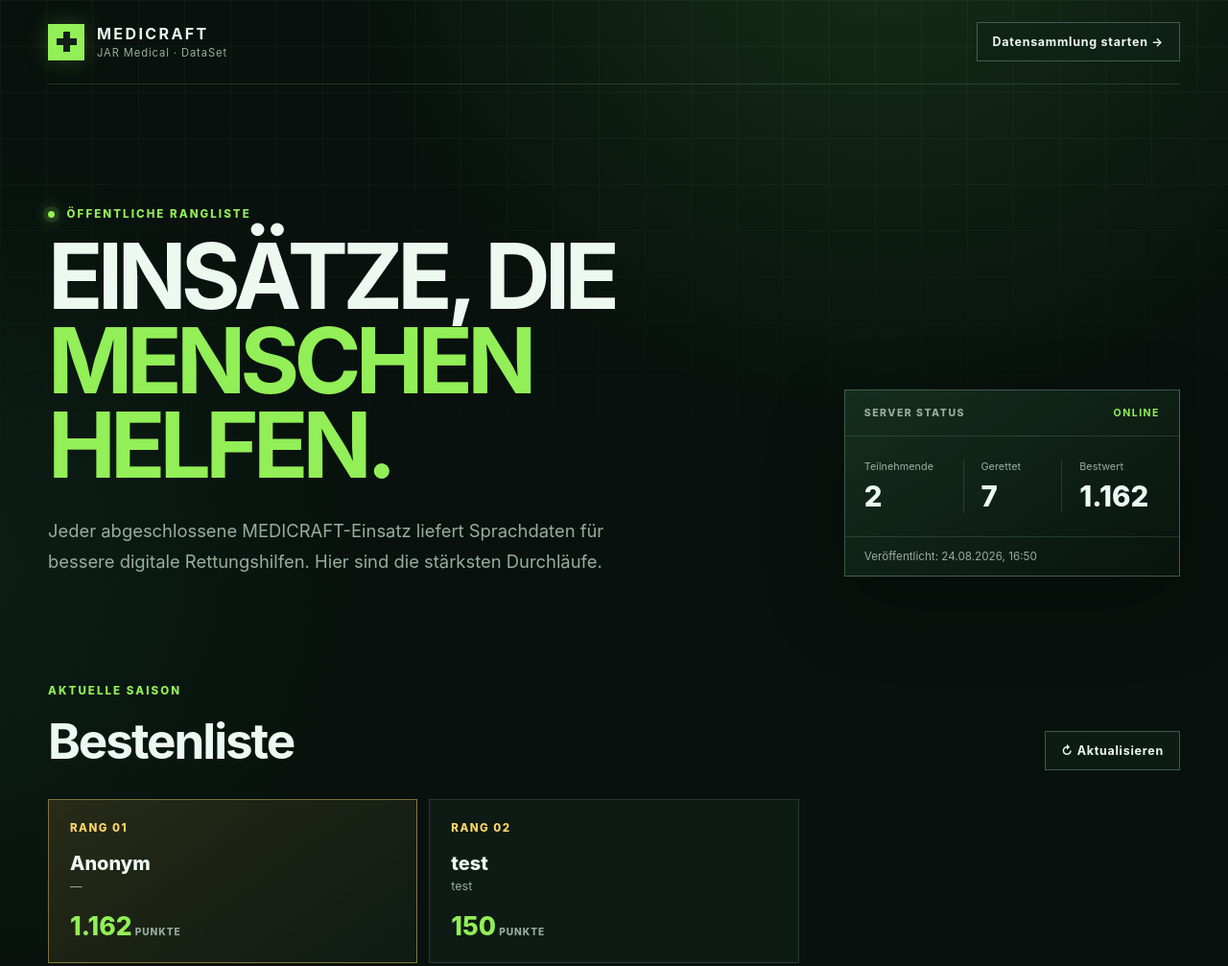
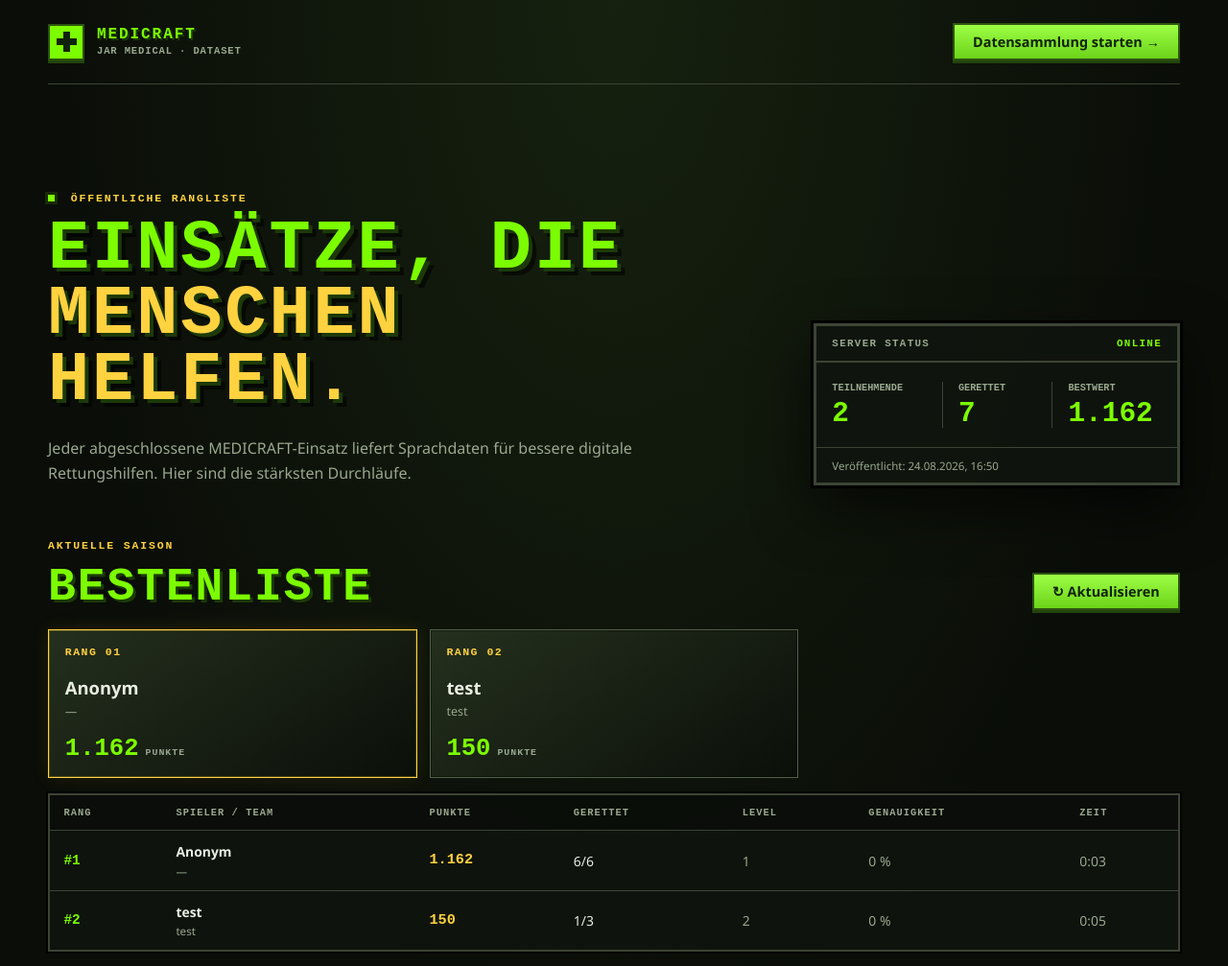
Before and after one commit to JAR-medical/jar-medical.tech, a plain HTML site: page demo/DataSet/leaderboard/index.html in a window 1280 px wide. Shown: the top 1007 px of the page at 96% size. Drawn offline with Linux system fonts and the light colour scheme.

Commit message:
Match public leaderboard to MEDICRAFT style

```diff
--- a/demo/DataSet/leaderboard/style.css
+++ b/demo/DataSet/leaderboard/style.css
@@ -1,55 +1,53 @@
 :root {
-  color-scheme: dark;
-  --bg: #08110d;
-  --panel: rgba(15, 29, 22, 0.88);
-  --panel-strong: #12271d;
-  --line: rgba(167, 222, 188, 0.16);
-  --line-strong: rgba(167, 222, 188, 0.32);
-  --text: #edf8f1;
-  --muted: #98ad9f;
-  --green: #92ef57;
-  --green-deep: #4aae38;
-  --red: #f05a52;
-  --gold: #ffd66b;
+  --green: #7cfc00;
+  --red: #ff4136;
+  --yellow: #ffd23f;
+  --panel-bg: rgba(16, 20, 14, 0.86);
+  --panel-border: #3c4436;
+  --text: #e8eee2;
+  --muted: #9aa88e;
   --safe-inline: max(22px, env(safe-area-inset-left));
-  font-family: Inter, ui-sans-serif, "Segoe UI", system-ui, sans-serif;
+  --safe-right: env(safe-area-inset-right, 0px);
+  --safe-bottom: env(safe-area-inset-bottom, 0px);
+  font-size: 16px;
+  font-family: "Segoe UI", system-ui, sans-serif;
 }
 
 * { box-sizing: border-box; }
 
-html { min-width: 320px; background: var(--bg); }
+html {
+  min-width: 320px;
+  background: #0a0d08;
+}
 
 body {
   margin: 0;
   min-height: 100vh;
+  min-height: 100dvh;
+  overflow-x: hidden;
   color: var(--text);
   background:
-    radial-gradient(circle at 72% -10%, rgba(86, 194, 81, 0.19), transparent 36rem),
-    radial-gradient(circle at -5% 42%, rgba(37, 119, 78, 0.14), transparent 28rem),
-    var(--bg);
-  overflow-x: hidden;
-}
-
-.page-grid {
-  position: fixed;
-  inset: 0;
-  pointer-events: none;
-  opacity: 0.32;
-  background-image:
-    linear-gradient(var(--line) 1px, transparent 1px),
-    linear-gradient(90deg, var(--line) 1px, transparent 1px);
-  background-size: 48px 48px;
-  mask-image: linear-gradient(to bottom, black, transparent 78%);
+    radial-gradient(ellipse at center top, #16210f 0%, #0a0d08 68%),
+    #0a0d08;
+  overscroll-behavior-x: none;
 }
 
 a { color: inherit; }
 
+button,
+input { font: inherit; }
+
+button {
+  -webkit-tap-highlight-color: transparent;
+  touch-action: manipulation;
+}
+
 .site-header,
 main,
 footer {
+  position: relative;
   width: min(1180px, calc(100% - 2 * var(--safe-inline)));
   margin-inline: auto;
-  position: relative;
 }
 
 .site-header {
@@ -58,7 +56,7 @@ footer {
   align-items: center;
   justify-content: space-between;
   gap: 24px;
-  border-bottom: 1px solid var(--line);
+  border-bottom: 1px solid var(--panel-border);
 }
 
 .brand {
@@ -68,76 +66,87 @@ footer {
   text-decoration: none;
 }
 
-.brand strong {
-  display: block;
-  font-size: 1rem;
-  letter-spacing: 0.15em;
-}
-
-.brand small {
-  display: block;
-  margin-top: 3px;
-  color: var(--muted);
-  font-size: 0.7rem;
-  letter-spacing: 0.08em;
-}
-
 .brand-mark {
+  position: relative;
   width: 38px;
   aspect-ratio: 1;
   display: grid;
   place-items: center;
-  position: relative;
   background: var(--green);
-  box-shadow: 0 0 24px rgba(146, 239, 87, 0.22);
+  border: 2px solid #2c5410;
+  box-shadow: 0 3px 0 #23440c;
 }
 
 .brand-mark i,
 .brand-mark b {
   position: absolute;
   display: block;
-  background: #102016;
+  background: #10230a;
 }
 
 .brand-mark i { width: 21px; height: 7px; }
 .brand-mark b { width: 7px; height: 21px; }
 
+.brand strong {
+  display: block;
+  color: var(--green);
+  font: 900 1rem/1 "Courier New", monospace;
+  letter-spacing: 0.12em;
+  text-shadow: 2px 2px 0 #1c3a08;
+}
+
+.brand small {
+  display: block;
+  margin-top: 4px;
+  color: var(--muted);
+  font: 700 0.66rem/1 "Courier New", monospace;
+  letter-spacing: 0.08em;
+  text-transform: uppercase;
+}
+
 .play-link,
 .refresh-button {
-  border: 1px solid var(--line-strong);
-  background: rgba(16, 35, 25, 0.68);
-  color: var(--text);
-  font: inherit;
-  font-size: 0.78rem;
-  font-weight: 750;
-  letter-spacing: 0.06em;
+  color: #10230a;
+  background: linear-gradient(180deg, #9dff45, #6cd31a);
+  border: 2px solid #2c5410;
+  box-shadow: 0 3px 0 #23440c;
+  padding: 0.55rem 1.2rem;
+  font: 700 0.9rem/1.2 "Segoe UI", system-ui, sans-serif;
   text-decoration: none;
-  padding: 12px 16px;
   cursor: pointer;
-  transition: border-color 150ms ease, background 150ms ease, transform 150ms ease;
 }
 
 .play-link:hover,
 .refresh-button:hover {
-  border-color: var(--green);
-  background: rgba(32, 67, 44, 0.76);
-  transform: translateY(-1px);
+  filter: brightness(1.08);
 }
+
+.play-link:active,
+.refresh-button:active {
+  transform: translateY(2px);
+  box-shadow: 0 1px 0 #23440c;
+}
+
+.refresh-button:disabled {
+  cursor: wait;
+  opacity: 0.65;
+}
+
+main { padding-bottom: 3rem; }
 
 .hero {
   display: grid;
-  grid-template-columns: minmax(0, 1.35fr) minmax(300px, 0.65fr);
-  gap: clamp(38px, 8vw, 108px);
+  grid-template-columns: minmax(0, 1.3fr) minmax(300px, 0.7fr);
+  gap: clamp(30px, 7vw, 96px);
   align-items: end;
-  padding: clamp(70px, 10vw, 128px) 0 clamp(62px, 9vw, 112px);
+  padding: clamp(3.5rem, 9vw, 7rem) 0 3.5rem;
 }
 
 .eyebrow {
-  margin: 0 0 14px;
-  color: var(--green);
-  font-size: 0.72rem;
-  font-weight: 800;
-  letter-spacing: 0.18em;
+  margin: 0 0 0.75rem;
+  color: var(--yellow);
+  font: 700 0.72rem/1.2 "Courier New", monospace;
+  letter-spacing: 0.16em;
   text-transform: uppercase;
 }
 
@@ -146,9 +155,8 @@ footer {
   width: 7px;
   height: 7px;
   margin-right: 8px;
-  border-radius: 50%;
   background: var(--green);
-  box-shadow: 0 0 0 5px rgba(146, 239, 87, 0.11), 0 0 16px var(--green);
+  box-shadow: 0 0 0 3px rgba(124, 252, 0, 0.12);
 }
 
 h1,
@@ -157,29 +165,30 @@ p { max-width: 100%; }
 
 h1 {
   margin: 0;
-  font-size: clamp(3.25rem, 7.4vw, 6.6rem);
-  line-height: 0.93;
-  letter-spacing: -0.062em;
+  color: var(--green);
+  font: 900 clamp(2.6rem, 7vw, 4.5rem)/0.95 "Courier New", monospace;
+  letter-spacing: 0.04em;
+  text-shadow: 4px 4px 0 #1c3a08, 8px 8px 0 rgba(0, 0, 0, 0.55);
   text-transform: uppercase;
 }
 
 h1 em {
-  color: var(--green);
+  color: var(--yellow);
   font-style: normal;
 }
 
 .hero-text {
   max-width: 640px;
-  margin: 30px 0 0;
+  margin: 1.5rem 0 0;
   color: var(--muted);
-  font-size: clamp(1rem, 1.5vw, 1.15rem);
-  line-height: 1.7;
+  font-size: 1rem;
+  line-height: 1.6;
 }
 
 .summary-card {
-  border: 1px solid var(--line-strong);
-  background: linear-gradient(145deg, rgba(22, 48, 33, 0.93), rgba(9, 20, 14, 0.94));
-  box-shadow: 0 28px 80px rgba(0, 0, 0, 0.3);
+  background: var(--panel-bg);
+  border: 3px solid var(--panel-border);
+  box-shadow: 0 0 0 3px #000, 0 24px 60px rgba(0, 0, 0, 0.6);
 }
 
 .summary-top {
@@ -187,88 +196,130 @@ h1 em {
   align-items: center;
   justify-content: space-between;
   gap: 16px;
-  padding: 17px 20px;
-  border-bottom: 1px solid var(--line);
+  padding: 0.8rem 1rem;
+  border-bottom: 2px solid var(--panel-border);
   color: var(--muted);
-  font-size: 0.66rem;
-  font-weight: 800;
-  letter-spacing: 0.14em;
+  font: 700 0.68rem/1 "Courier New", monospace;
+  letter-spacing: 0.12em;
 }
 
 .connection { color: var(--green); }
 .connection.error { color: var(--red); }
-.connection.loading { color: var(--gold); }
+.connection.loading { color: var(--yellow); }
 
 .summary-stats {
   display: grid;
   grid-template-columns: repeat(3, 1fr);
   margin: 0;
-  padding: 24px 20px;
+  padding: 1.25rem 1rem;
 }
 
-.summary-stats div + div { border-left: 1px solid var(--line); padding-left: 18px; }
-.summary-stats dt { color: var(--muted); font-size: 0.68rem; }
-.summary-stats dd { margin: 6px 0 0; font-size: clamp(1.35rem, 2.3vw, 2rem); font-weight: 850; }
+.summary-stats div + div {
+  padding-left: 1rem;
+  border-left: 1px solid var(--panel-border);
+}
+
+.summary-stats dt {
+  color: var(--muted);
+  font: 700 0.64rem/1.2 "Courier New", monospace;
+  text-transform: uppercase;
+}
+
+.summary-stats dd {
+  margin: 0.4rem 0 0;
+  color: var(--green);
+  font: 900 clamp(1.25rem, 2.3vw, 2rem)/1 "Courier New", monospace;
+}
 
 .published-time {
   margin: 0;
-  padding: 13px 20px;
-  border-top: 1px solid var(--line);
+  padding: 0.65rem 1rem;
+  border-top: 1px solid var(--panel-border);
   color: var(--muted);
-  font-size: 0.73rem;
+  font-size: 0.72rem;
 }
 
-.board-section {
-  padding: 0 0 80px;
-}
+.board-section { padding: 0 0 1rem; }
 
 .section-heading {
   display: flex;
   align-items: end;
   justify-content: space-between;
-  gap: 24px;
-  margin-bottom: 30px;
+  gap: 1rem;
+  margin-bottom: 1.25rem;
 }
 
 h2 {
   margin: 0;
-  font-size: clamp(2rem, 4vw, 3.4rem);
-  letter-spacing: -0.04em;
+  color: var(--green);
+  font: 900 clamp(1.8rem, 4vw, 3rem)/1 "Courier New", monospace;
+  letter-spacing: 0.04em;
+  text-shadow: 3px 3px 0 #1c3a08;
+  text-transform: uppercase;
 }
 
 .podium {
   display: grid;
   grid-template-columns: repeat(3, 1fr);
-  gap: 12px;
-  margin-bottom: 18px;
+  gap: 0.8rem;
+  margin-bottom: 1rem;
 }
 
 .podium-card {
   min-height: 155px;
-  padding: 22px;
+  padding: 1.05rem;
   display: flex;
   flex-direction: column;
   justify-content: space-between;
-  border: 1px solid var(--line);
-  background: var(--panel);
+  background: linear-gradient(145deg, rgba(39, 51, 32, 0.9), rgba(11, 15, 9, 0.9));
+  border: 1px solid #536047;
+  box-shadow: inset 0 0 0 1px rgba(0, 0, 0, 0.4);
 }
 
 .podium-card:first-child {
-  border-color: rgba(255, 214, 107, 0.46);
-  background: linear-gradient(145deg, rgba(74, 66, 31, 0.48), var(--panel));
+  border-color: var(--yellow);
+  box-shadow: inset 0 0 0 1px rgba(255, 210, 63, 0.22), 0 0 18px rgba(255, 210, 63, 0.1);
 }
 
-.podium-rank { color: var(--gold); font-size: 0.72rem; font-weight: 850; letter-spacing: 0.13em; }
-.podium-name { margin-top: 18px; font-size: 1.25rem; font-weight: 850; overflow-wrap: anywhere; }
-.podium-crew { margin-top: 4px; color: var(--muted); font-size: 0.78rem; overflow-wrap: anywhere; }
-.podium-score { margin-top: 18px; color: var(--green); font-size: 1.65rem; font-weight: 850; }
-.podium-score small { color: var(--muted); font-size: 0.63rem; letter-spacing: 0.1em; }
+.podium-rank {
+  color: var(--yellow);
+  font: 700 0.72rem/1 "Courier New", monospace;
+  letter-spacing: 0.13em;
+}
+
+.podium-name {
+  margin-top: 1.1rem;
+  color: var(--text);
+  font-size: 1.15rem;
+  font-weight: 850;
+  overflow-wrap: anywhere;
+}
+
+.podium-crew {
+  margin-top: 0.25rem;
+  color: var(--muted);
+  font-size: 0.78rem;
+  overflow-wrap: anywhere;
+}
+
+.podium-score {
+  margin-top: 1rem;
+  color: var(--green);
+  font: 900 1.6rem/1 "Courier New", monospace;
+}
+
+.podium-score small {
+  color: var(--muted);
+  font-size: 0.62rem;
+  letter-spacing: 0.1em;
+}
 
 .table-shell {
   position: relative;
   overflow-x: auto;
-  border: 1px solid var(--line-strong);
-  background: rgba(9, 19, 14, 0.86);
+  background: var(--panel-bg);
+  border: 2px solid var(--panel-border);
+  box-shadow: 0 0 0 2px rgba(0, 0, 0, 0.7);
 }
 
 table {
@@ -280,76 +331,104 @@ table {
 
 th,
 td {
-  padding: 16px 18px;
+  padding: 0.75rem 0.9rem;
   text-align: left;
-  border-bottom: 1px solid var(--line);
+  border-bottom: 1px solid var(--panel-border);
 }
 
 th {
   color: var(--muted);
-  background: rgba(18, 39, 29, 0.76);
-  font-size: 0.65rem;
-  letter-spacing: 0.12em;
+  background: rgba(0, 0, 0, 0.3);
+  font: 700 0.65rem/1.2 "Courier New", monospace;
+  letter-spacing: 0.1em;
   text-transform: uppercase;
 }
 
 td { font-size: 0.87rem; }
 tbody tr:last-child td { border-bottom: 0; }
-tbody tr:hover { background: rgba(146, 239, 87, 0.035); }
-.rank-cell { color: var(--green); font-weight: 850; }
+tbody tr:hover { background: rgba(124, 252, 0, 0.055); }
+.rank-cell { color: var(--green); font: 900 0.9rem/1 "Courier New", monospace; }
 .player-cell strong { display: block; }
-.player-cell small { display: block; margin-top: 3px; color: var(--muted); }
-.score-cell { font-weight: 850; }
+.player-cell small { display: block; margin-top: 0.2rem; color: var(--muted); }
+.score-cell { color: var(--yellow); font: 900 0.95rem/1 "Courier New", monospace; }
 .muted-cell { color: var(--muted); }
 .loading-row td { height: 120px; color: var(--muted); text-align: center; }
 
 .empty-state {
-  padding: 58px 24px;
+  padding: 3.5rem 1.5rem;
   text-align: center;
 }
 
-.empty-state strong { font-size: 1.25rem; }
+.empty-state strong {
+  color: var(--yellow);
+  font: 900 1.15rem/1.2 "Courier New", monospace;
+}
+
 .empty-state p { color: var(--muted); }
 .empty-state a { color: var(--green); font-weight: 800; text-decoration: none; }
+.empty-state a:hover { text-decoration: underline; }
 
 .board-error {
   min-height: 20px;
-  margin: 13px 0 0;
-  color: #f4a19d;
+  margin: 0.8rem 0 0;
+  color: #ff8c85;
   font-size: 0.78rem;
 }
 
 footer {
   min-height: 86px;
-  padding: 24px 0 calc(24px + env(safe-area-inset-bottom));
+  padding: 1.5rem 0 calc(1.5rem + var(--safe-bottom));
   display: flex;
   align-items: center;
   justify-content: space-between;
-  gap: 24px;
-  border-top: 1px solid var(--line);
+  gap: 1.5rem;
+  border-top: 1px solid var(--panel-border);
   color: var(--muted);
-  font-size: 0.72rem;
+  font: 0.72rem/1.4 "Segoe UI", system-ui, sans-serif;
+}
+
+footer span:first-child {
+  color: var(--green);
+  font-family: "Courier New", monospace;
+  font-weight: 700;
 }
 
 @media (max-width: 820px) {
-  .hero { grid-template-columns: 1fr; align-items: stretch; }
+  .hero {
+    grid-template-columns: 1fr;
+    align-items: stretch;
+  }
+
   .summary-card { max-width: 560px; }
   .podium { grid-template-columns: 1fr; }
-  .podium-card { min-height: 0; display: grid; grid-template-columns: 1fr auto; gap: 8px 18px; }
-  .podium-name, .podium-score { margin-top: 0; }
-  .podium-score { grid-column: 2; grid-row: 1 / span 3; align-self: center; }
+
+  .podium-card {
+    min-height: 0;
+    display: grid;
+    grid-template-columns: 1fr auto;
+    gap: 0.5rem 1.1rem;
+  }
+
+  .podium-name,
+  .podium-score { margin-top: 0; }
+
+  .podium-score {
+    grid-column: 2;
+    grid-row: 1 / span 3;
+    align-self: center;
+  }
 }
 
 @media (max-width: 560px) {
   .site-header { min-height: 74px; }
   .brand small { display: none; }
-  .play-link { padding: 10px 12px; font-size: 0.68rem; }
-  .hero { padding-top: 58px; }
-  h1 { font-size: clamp(2.75rem, 15vw, 4.4rem); }
-  .summary-stats { padding-inline: 14px; }
-  .summary-stats div + div { padding-left: 12px; }
+  .play-link { padding: 0.45rem 0.65rem; font-size: 0.7rem; }
+  .hero { padding-top: 3.5rem; }
+  h1 { font-size: clamp(2.25rem, 14vw, 4rem); }
+  .summary-stats { padding-inline: 0.7rem; }
+  .summary-stats div + div { padding-left: 0.65rem; }
   .section-heading { align-items: center; }
-  .refresh-button { padding: 10px 12px; font-size: 0.67rem; }
+  .refresh-button { padding: 0.45rem 0.65rem; font-size: 0.7rem; }
   footer { align-items: flex-start; flex-direction: column; }
 }
 
```
